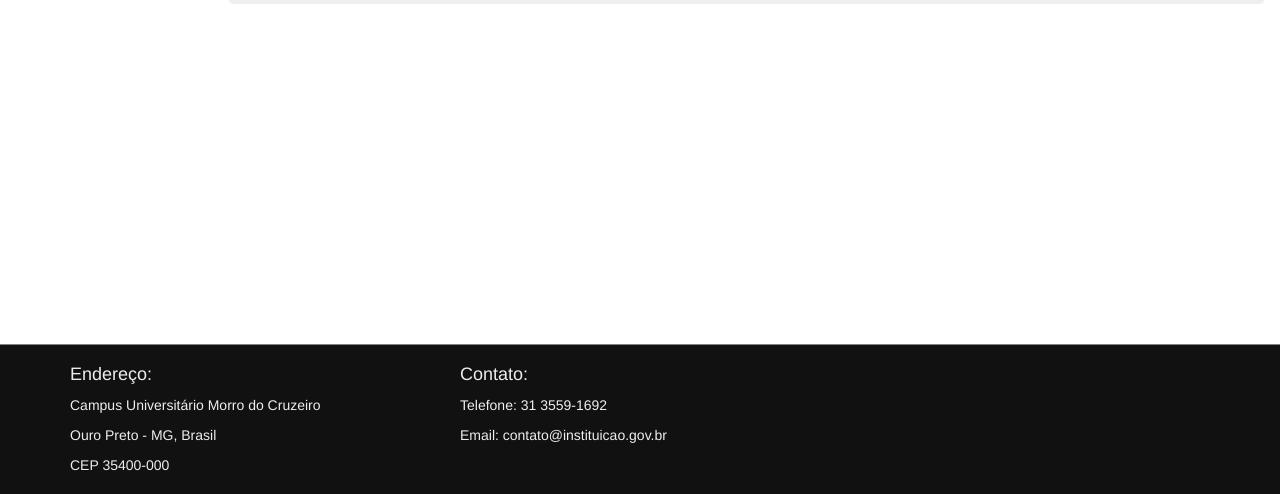
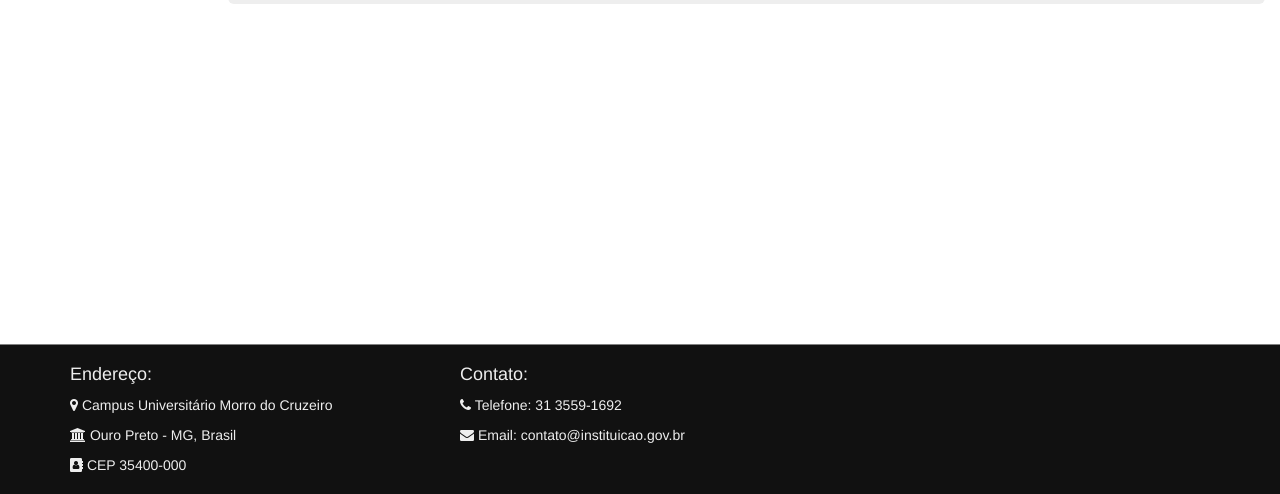
Before and after one commit to AlbertoOS/DIR249-website, a plain HTML site: page index.html in a window 1280 px wide. Shown: the part 306-800 px from the top of the page. Drawn offline with Linux system fonts and the light colour scheme.

Commit message:
Test: separando footer

```diff
--- /dev/null
+++ b/footer.html
@@ -0,0 +1,17 @@
+<footer class="footer">
+  <div class="container">
+    <div class="row">
+      <div class="col-md-4 col-sm-6 footerleft ">
+        <h4> Endereço:</h4>
+        <p><i class="fa fa-map-marker" aria-hidden="true"></i> Campus Universitário Morro do Cruzeiro</p>
+        <p><i class="fa fa-university" aria-hidden="true"></i> Ouro Preto - MG, Brasil</p>
+        <p><i class="fa fa-address-book" aria-hidden="true"></i> CEP 35400-000 </p>
+      </div>
+      <div class="col-md-4 col-sm-6 footerleft " id="contato">
+        <h4> Contato:</h4>
+        <p><i class="fa fa-phone" aria-hidden="true"></i> Telefone: 31 3559-1692</p>
+        <p><i class="fa fa-envelope" aria-hidden="true"></i> Email: contato@instituicao.gov.br </p>
+      </div>
+    </div>
+  </div>
+</footer>
--- a/index.html
+++ b/index.html
@@ -11,7 +11,12 @@
 
   <link href="bootstrap/css/bootstrap.min.css" rel="stylesheet">
   <link href="bootstrap/css/bootstrap-theme.min.css" rel="stylesheet">
+  <link href="font-awesome/css/font-awesome.min.css" rel="stylesheet">
   <link href="geral.css" rel="stylesheet">
+
+  <script>
+    window.onload=function(){function a(a,b){var c=/^(?:file):/,d=new XMLHttpRequest,e=0;d.onreadystatechange=function(){4==d.readyState&&(e=d.status),c.test(location.href)&&d.responseText&&(e=200),4==d.readyState&&200==e&&(a.outerHTML=d.responseText)};try{d.open("GET",b,!0),d.send()}catch(f){}}var b,c=document.getElementsByTagName("*");for(b in c)c[b].hasAttribute&&c[b].hasAttribute("data-include")&&a(c[b],c[b].getAttribute("data-include"))};
+  </script>
 
 </head>
 
@@ -51,27 +56,10 @@
       </div>
     </div>
 
-  <!-- FOOTER -->
-  <footer class="footer">
-    <div class="container">
-      <div class="row">
-        <div class="col-md-4 col-sm-6 footerleft ">
-          <h4> Endereço:</h4>
-          <p>Campus Universitário Morro do Cruzeiro</p>
-          <p>Ouro Preto - MG, Brasil</p>
-          <p>CEP 35400-000 </p>
-          </div>
-          <div class="col-md-4 col-sm-6 footerleft " id="contato">
-            <h4> Contato:</h4>
-            <p>Telefone: 31 3559-1692</p>
-            <p>Email: contato@instituicao.gov.br </p>
-          </div>
-        </div>
-      </footer>
-      <!-- FIM DO FOOTER -->
+    <div data-include="footer.html"></div>
 
     <script src="js/jquery-3.2.0.min.js"></script>
     <script src="bootstrap/js/bootstrap.min.js"></script>
-    </body>
+
   </body>
   </html>
```
Lines whose indentation alone changed are shown as unchanged.
